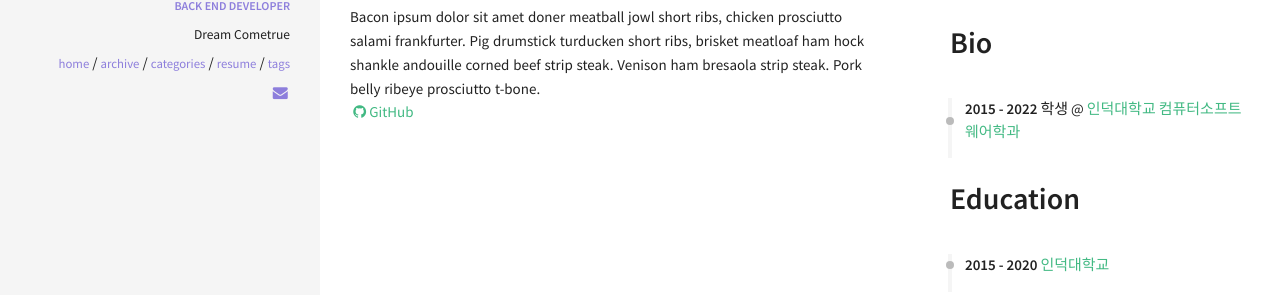
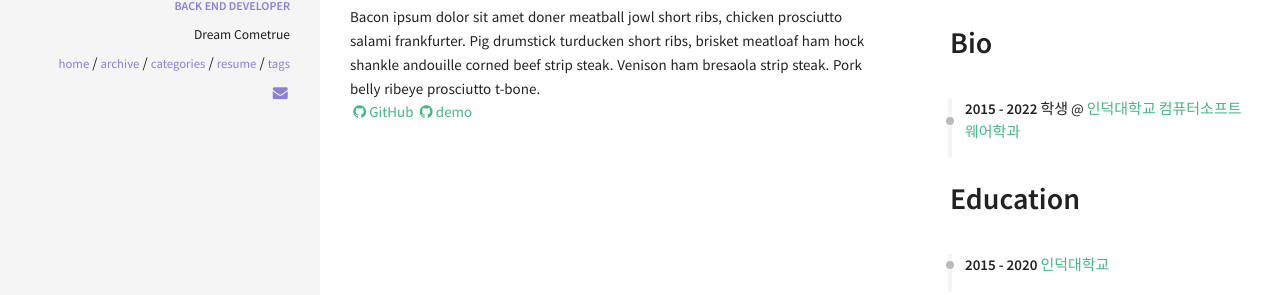
Before and after one commit to DaeAkin/DaeAkin.github.io, a Jekyll site: the page built from resume.html, in a window 1280 px wide. Shown: the part 426-721 px from the top of the page. Built offline with Jekyll 4.4.1, drawn with Linux system fonts in a browser that asks for light colours; nearby versions of some CDN libraries.

Commit message:
Update projects.yml

```diff
--- a/_data/index/projects.yml
+++ b/_data/index/projects.yml
@@ -2,3 +2,4 @@
   descr: "Bacon ipsum dolor sit amet doner meatball jowl short ribs, chicken prosciutto salami frankfurter. Pig drumstick turducken short ribs, brisket meatloaf ham hock shankle andouille corned beef strip steak. Venison ham bresaola strip steak. Pork belly ribeye prosciutto t-bone."
   image: pong.png
   github: https://github.com/renyuanz/leonids
+  demo : kei890.iptime.org
```
